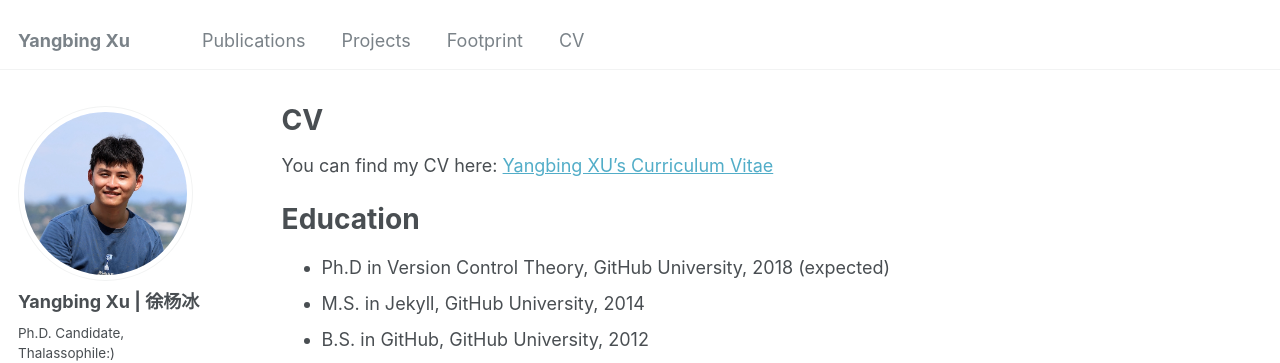
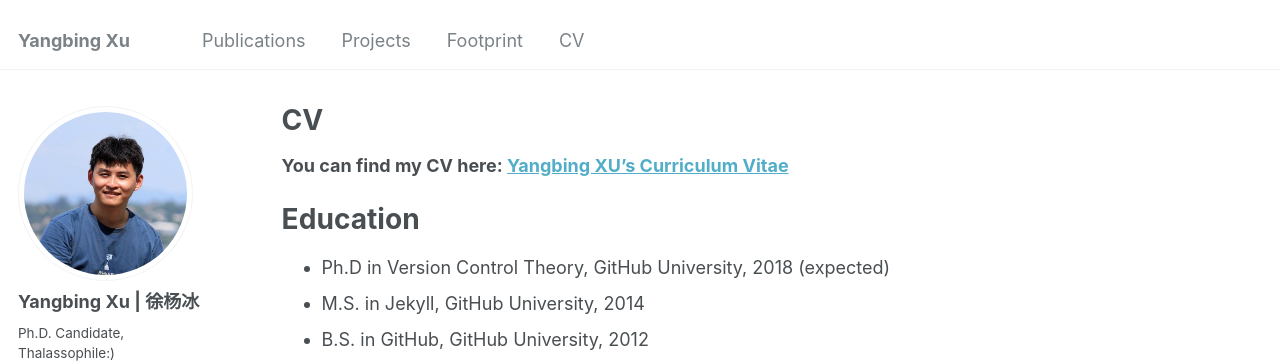
Before and after one commit to Yangbing-Ocean/yangbing, a Jekyll site: the page built from _pages/cv.md, in a window 1280 px wide. Shown: the top 363 px of the page. Built offline with Jekyll 4.4.1, drawn with Linux system fonts in a browser that asks for light colours; some web fonts are replaced.

Commit message:
Update cv.md

```diff
--- a/_pages/cv.md
+++ b/_pages/cv.md
@@ -9,7 +9,7 @@ redirect_from:
 
 {% include base_path %}
 
-You can find my CV here: [Yangbing XU's Curriculum Vitae](file:///Users/xyb/Desktop/CV_Yangbing_Xu.pdf)
+**You can find my CV here: [Yangbing XU's Curriculum Vitae](file:///Users/xyb/Desktop/CV_Yangbing_Xu.pdf)**
 
 Education
 ======
```
